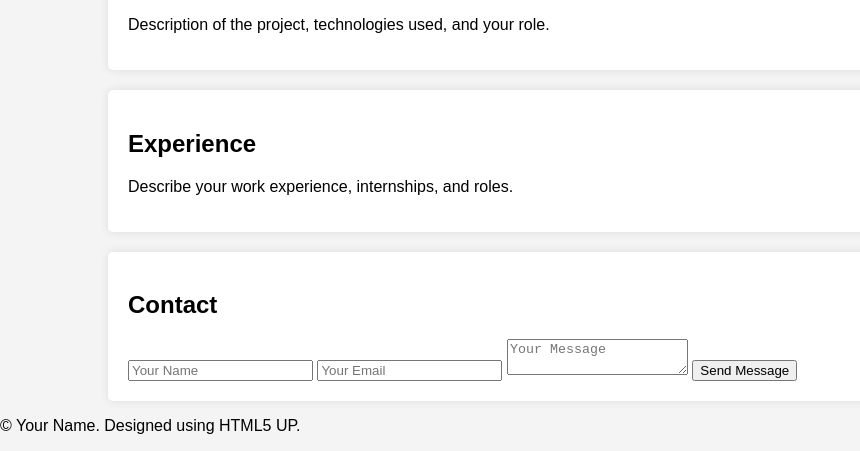
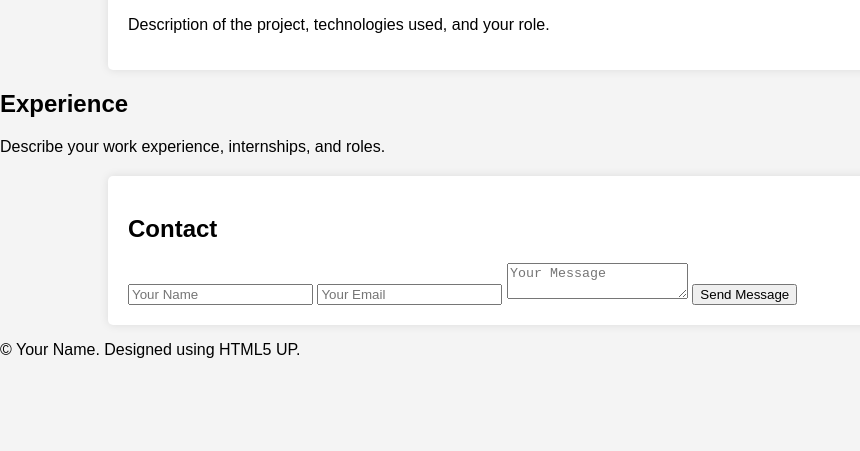
Before and after one commit to Jayannth-Paamuru/test, a plain HTML site: page index.html in a window 1280 px wide. Shown: the part 721-1172 px from the top of the page, without its empty margins (0-860 px from the left). After the commit the page ends 1096 px from the top, so only its background shows below. Drawn offline with nearby package versions, Linux system fonts and the light colour scheme.

Commit message:
nuvve tappu cheppav

```diff
--- a/index.html
+++ b/index.html
@@ -53,7 +53,7 @@
         </section>
 
         <!-- Experience Section -->
-        <section id="experience" class="container">
+        <section id="experience" class="container-fluid" >
             <h2>Experience</h2>
             <p>Describe your work experience, internships, and roles.</p>
         </section>
@@ -70,7 +70,7 @@
         </section>
 
         <!-- Footer -->
-        <footer id="footer" class="footer">
+        <footer id="footer" >
             <p>&copy; Your Name. Designed using HTML5 UP.</p>
         </footer>
     </div>
```
